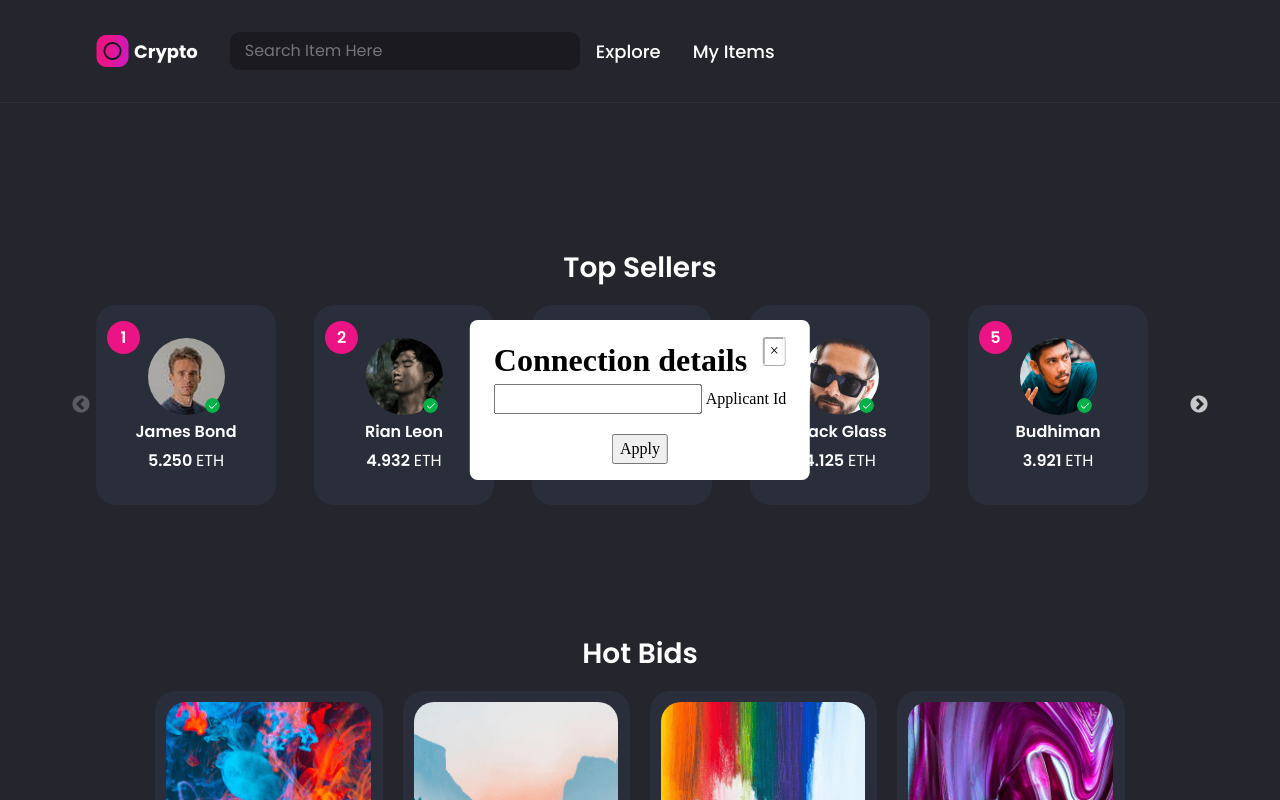
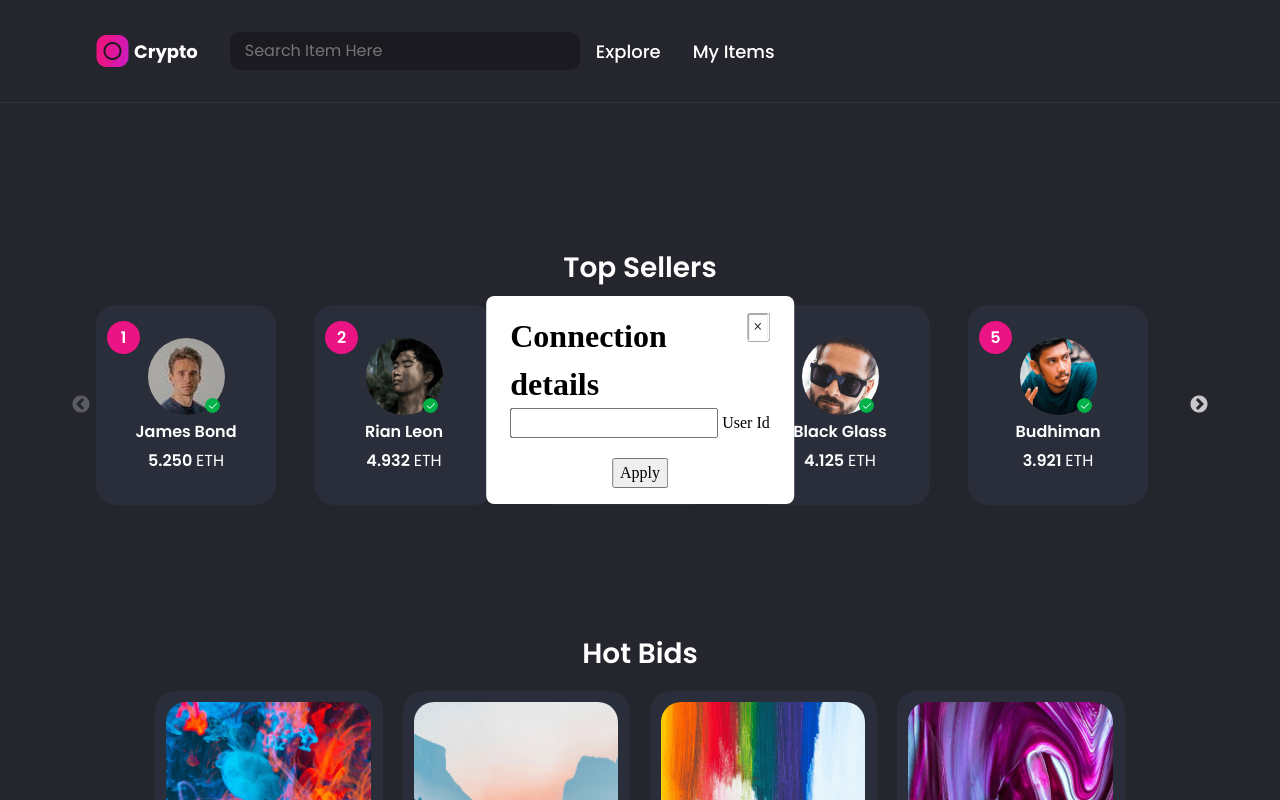
Before and after one commit to cere-io/integration-external-app-example, a React (Create React App) app: page / in a window 1280 px wide. Shown: the top 800 px of the page. Built offline with nearby package versions, Linux system fonts and the light colour scheme.

Commit message:
User Id added

```diff
--- a/src/components/header/Header.jsx
+++ b/src/components/header/Header.jsx
@@ -173,7 +173,7 @@ const Header = () => {
             </span>
                         <h1>Connection details</h1>
                         <div>
-                            <span>{applicantIdInput}&nbsp;Applicant Id</span>
+                            <span>{applicantIdInput}&nbsp;User Id</span>
                             <div align={'center'} color={'black'} style={{paddingTop: "20px"}}>
                                 <button type="button" onClick={applyCreds}>
                                     Apply
```
